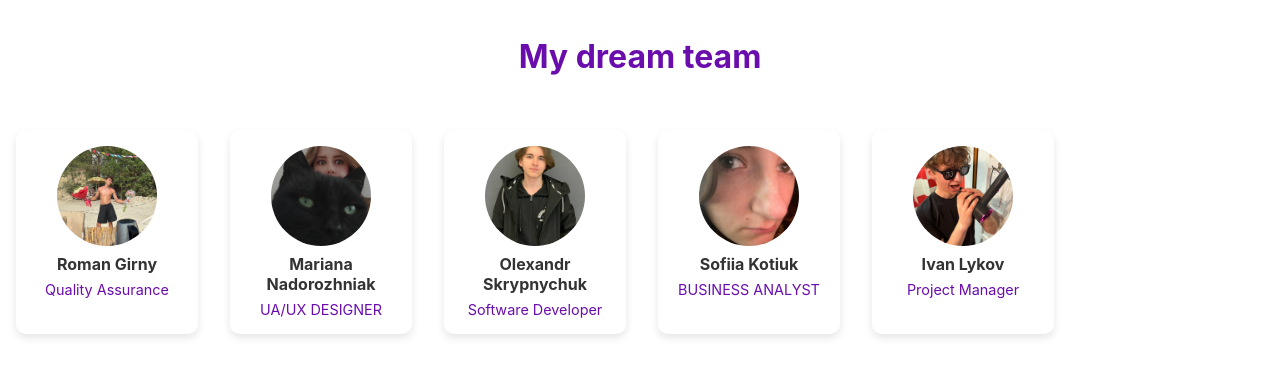
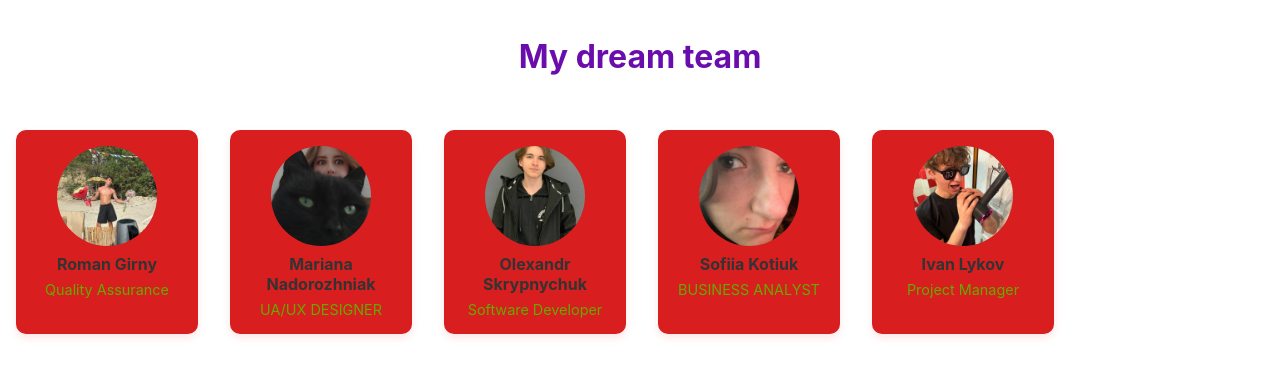
Before and after one commit to RomanGirn/SombraTeam2, a React (Create React App) app: page / in a window 1280 px wide. Shown: the top 376 px of the page. Built offline with nearby package versions, Linux system fonts and the light colour scheme.

Commit message:
change color from sasha-branch

```diff
--- a/src/components/Body.js
+++ b/src/components/Body.js
@@ -52,8 +52,8 @@ const styles = {
     width: "150px",
     padding: "1em",
     borderRadius: "10px",
-    backgroundColor: "#fff",
-    boxShadow: "0 4px 8px rgba(0, 0, 0, 0.1)",
+    backgroundColor: "#d81e1eff",
+    boxShadow: "0 4px 8px rgba(245, 10, 10, 0.1)",
     textAlign: "center",
     margin: "1em",
     display: "flex",
@@ -77,7 +77,7 @@ const styles = {
   },
   position: {
     fontSize: "0.9em",
-    color: "#6a0dad", // Same purple color as header
+    color: "#6a0", // Same purple color as header
     margin: "0.5em 0 0 0",
   },
 };
```
